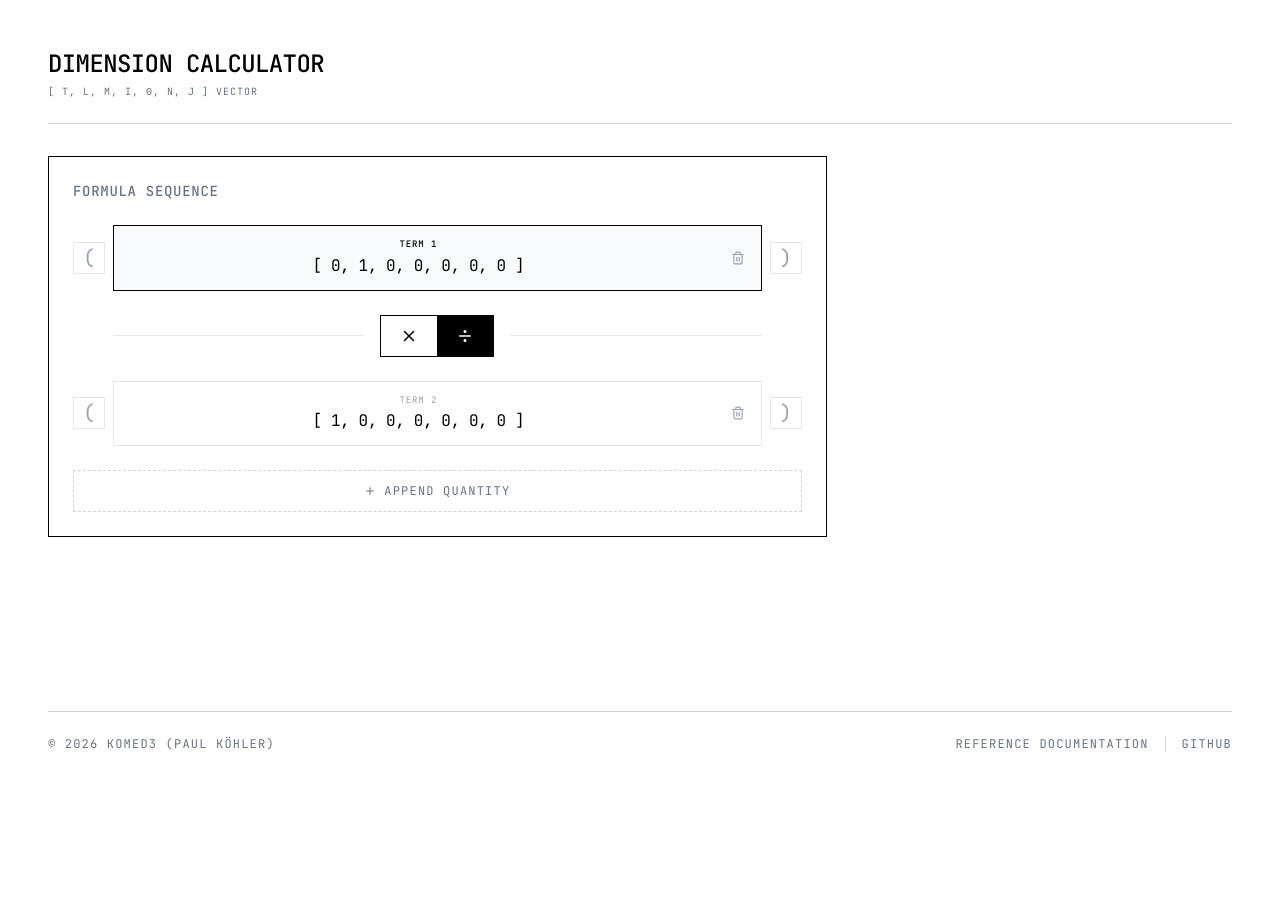
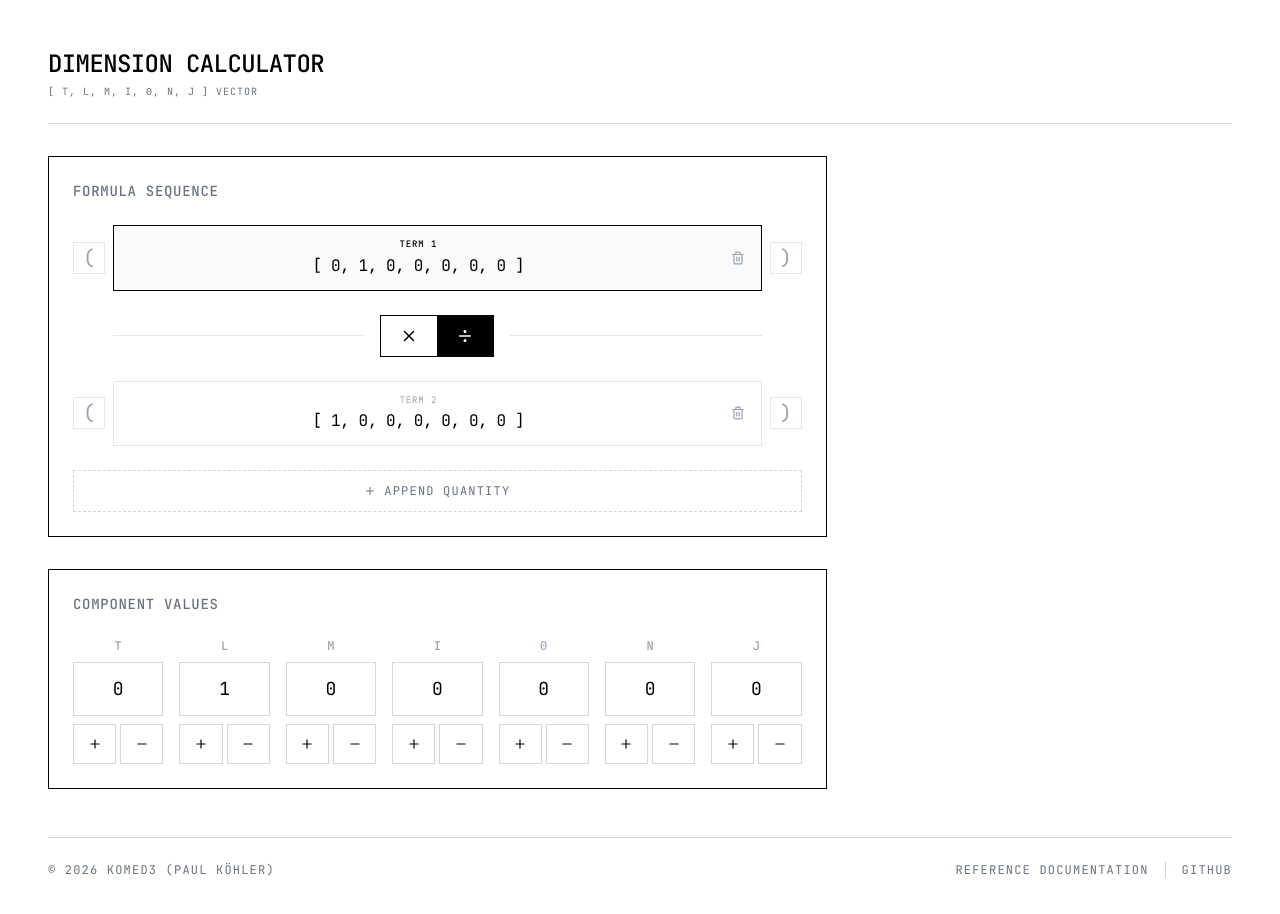
Before and after one commit to komed3/dimension-calculator, a React (Vite) app: page / in a window 1280 px wide. Shown: the top 914 px of the page. Before the commit the page ends 800 px from the top, so only its background shows below. Built offline with nearby package versions, Linux system fonts and the light colour scheme.

Commit message:
implement dimension input element

```diff
--- a/src/components/DimensionInput.tsx
+++ b/src/components/DimensionInput.tsx
@@ -1,9 +1,38 @@
 import type React from 'react';
+import { DIMENSION_METADATA } from '../const';
 import type { Term } from '../types';
+import { Minus, Plus } from 'lucide-react';
 
 interface DimensionInputProps {
   activeTerm: Term;
   onUpdateValue: ( id: string, index: number, val: number ) => void;
 }
 
-export const DimensionInput: React.FC< DimensionInputProps > = ( { activeTerm, onUpdateValue } ) => {};
+export const DimensionInput: React.FC< DimensionInputProps > = ( { activeTerm, onUpdateValue } ) => {
+  return (
+    <div className="p-6 space-y-6 border border-black">
+      <h2 className="uppercase font-mono font-medium text-sm tracking-wider text-gray-500">Component Values</h2>
+
+      <div className="grid grid-cols-4 md:grid-cols-7 gap-4">
+        { DIMENSION_METADATA.map( ( dim ) => (
+          <div key={ dim.symbol } className="flex flex-col gap-2">
+            <label className="text-center font-mono font-medium text-xs text-gray-400">{ dim.symbol }</label>
+            <div className="flex justify-center items-center w-full py-3 text-center font-mono text-lg border border-gray-300">
+              { activeTerm.vector[ dim.index ] }
+            </div>
+            <div className="flex gap-1">
+              <button
+                onClick={ () => onUpdateValue( activeTerm.id, dim.index, activeTerm.vector[ dim.index ] + 1 ) }
+                className="flex-1 flex justify-center items-center h-10 border border-gray-300 hover:text-white hover:bg-black transition-colors"
+              ><Plus size={ 14 } /></button>
+              <button
+                onClick={ () => onUpdateValue( activeTerm.id, dim.index, activeTerm.vector[ dim.index ] - 1 ) }
+                className="flex-1 flex justify-center items-center h-10 border border-gray-300 hover:text-white hover:bg-black transition-colors"
+              ><Minus size={ 14 } /></button>
+            </div>
+          </div>
+        ) ) }
+      </div>
+    </div>
+  );
+};
```
